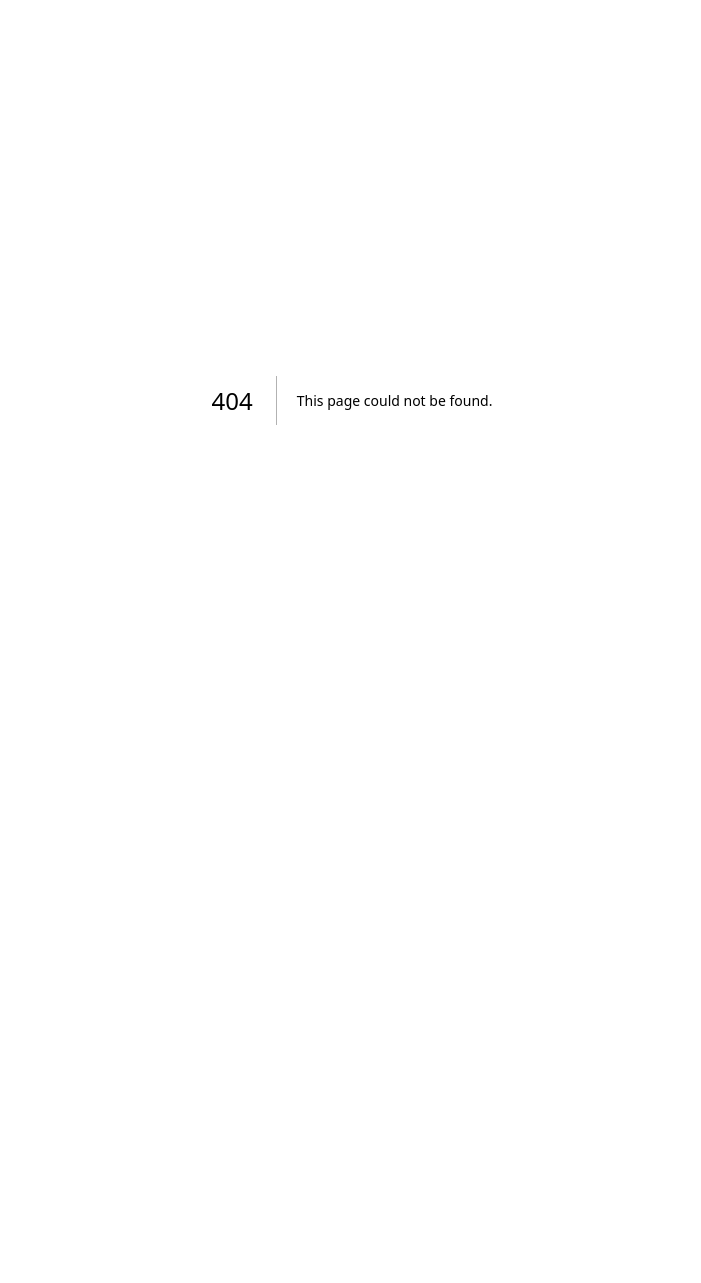
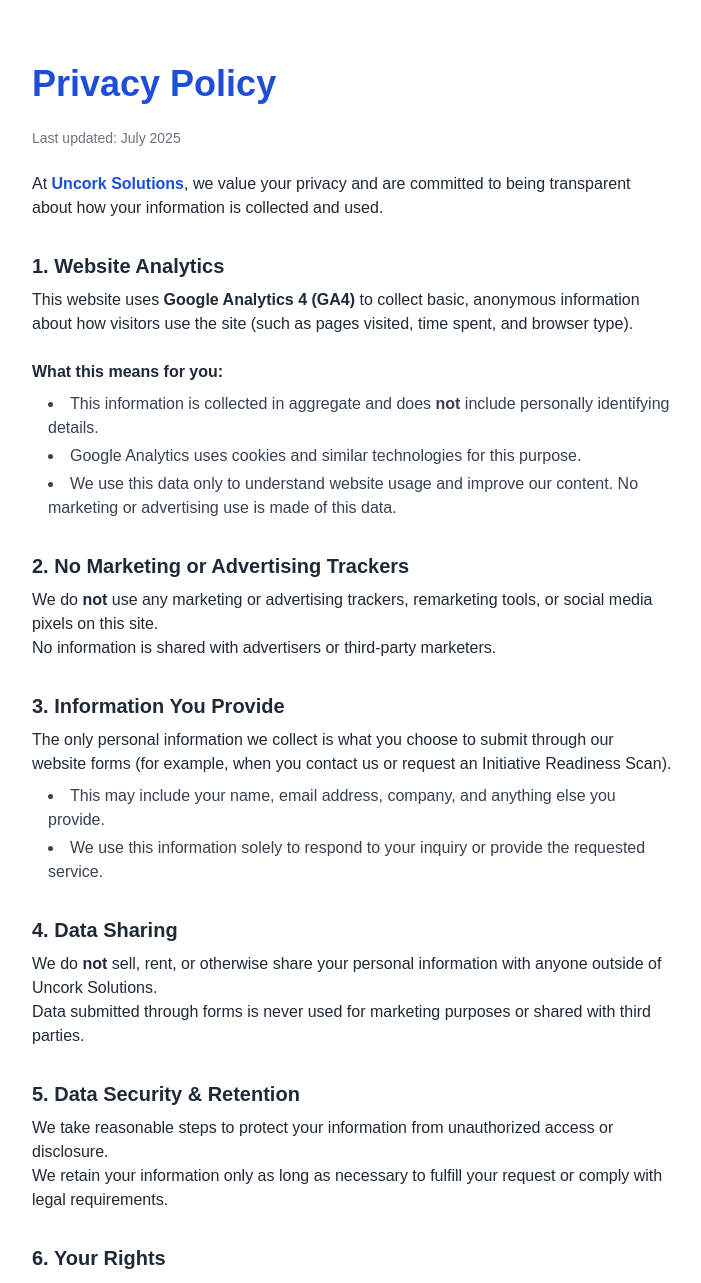
Before and after one commit to toviuncorksolutions/uncorksolutions-site, a Next.js app: page /privacy-policy in a window 1280 px wide. Before the commit this address had no page. Shown: the top 1283 px of the page, without its empty margins (288-989 px from the left). Before the commit the page ends 800 px from the top, so only its background shows below. Built offline with nearby package versions, Linux system fonts and the light colour scheme; a web font is replaced by a local one.

Commit message:
Added privacy policy page

```diff
--- /dev/null
+++ b/pages/privacy-policy.js
@@ -0,0 +1,103 @@
+import Head from 'next/head';
+
+export default function PrivacyPolicy() {
+  return (
+    <>
+      <Head>
+        <title>Privacy Policy – Uncork Solutions</title>
+        <meta
+          name="description"
+          content="How Uncork Solutions protects your privacy, including details on analytics and information submitted via our website."
+        />
+      </Head>
+
+      <main className="font-sans text-gray-800 w-full min-h-screen px-4 py-16 max-w-2xl mx-auto">
+        <h1 className="text-3xl md:text-4xl font-extrabold mb-6 text-blue-700">Privacy Policy</h1>
+        <div className="text-sm text-gray-500 mb-6">Last updated: July 2025</div>
+
+        <section className="mb-8">
+          <p>
+            At <span className="font-semibold text-blue-700">Uncork Solutions</span>, we value your privacy and are committed to being transparent about how your information is collected and used.
+          </p>
+        </section>
+
+        <section className="mb-8">
+          <h2 className="text-xl font-bold mb-2">1. Website Analytics</h2>
+          <p>
+            This website uses <span className="font-semibold">Google Analytics 4 (GA4)</span> to collect basic, anonymous information about how visitors use the site (such as pages visited, time spent, and browser type).
+            <br /><br />
+            <span className="font-semibold">What this means for you:</span>
+          </p>
+          <ul className="list-disc list-inside ml-4 mt-2 text-gray-700 space-y-1">
+            <li>This information is collected in aggregate and does <span className="font-semibold">not</span> include personally identifying details.</li>
+            <li>Google Analytics uses cookies and similar technologies for this purpose.</li>
+            <li>We use this data only to understand website usage and improve our content. No marketing or advertising use is made of this data.</li>
+          </ul>
+        </section>
+
+        <section className="mb-8">
+          <h2 className="text-xl font-bold mb-2">2. No Marketing or Advertising Trackers</h2>
+          <p>
+            We do <span className="font-semibold">not</span> use any marketing or advertising trackers, remarketing tools, or social media pixels on this site.
+            <br />
+            No information is shared with advertisers or third-party marketers.
+          </p>
+        </section>
+
+        <section className="mb-8">
+          <h2 className="text-xl font-bold mb-2">3. Information You Provide</h2>
+          <p>
+            The only personal information we collect is what you choose to submit through our website forms (for example, when you contact us or request an Initiative Readiness Scan).
+          </p>
+          <ul className="list-disc list-inside ml-4 mt-2 text-gray-700 space-y-1">
+            <li>This may include your name, email address, company, and anything else you provide.</li>
+            <li>We use this information solely to respond to your inquiry or provide the requested service.</li>
+          </ul>
+        </section>
+
+        <section className="mb-8">
+          <h2 className="text-xl font-bold mb-2">4. Data Sharing</h2>
+          <p>
+            We do <span className="font-semibold">not</span> sell, rent, or otherwise share your personal information with anyone outside of Uncork Solutions.
+            <br />
+            Data submitted through forms is never used for marketing purposes or shared with third parties.
+          </p>
+        </section>
+
+        <section className="mb-8">
+          <h2 className="text-xl font-bold mb-2">5. Data Security & Retention</h2>
+          <p>
+            We take reasonable steps to protect your information from unauthorized access or disclosure.
+            <br />
+            We retain your information only as long as necessary to fulfill your request or comply with legal requirements.
+          </p>
+        </section>
+
+        <section className="mb-8">
+          <h2 className="text-xl font-bold mb-2">6. Your Rights</h2>
+          <p>
+            You may request access to, correction of, or deletion of your personal information at any time by contacting us at{' '}
+            <a href="mailto:hello@uncorksolutions.com" className="text-blue-700 underline">hello@uncorksolutions.com</a>.
+          </p>
+        </section>
+
+        <section className="mb-8">
+          <h2 className="text-xl font-bold mb-2">7. Changes to This Policy</h2>
+          <p>
+            Any updates to our privacy practices will be posted on this page. Please check back periodically for the latest information.
+          </p>
+        </section>
+
+        <section className="mb-10">
+          <h2 className="text-xl font-bold mb-2">Questions?</h2>
+          <p>
+            If you have questions or concerns about how your information is handled, contact us at{' '}
+            <a href="mailto:hello@uncorksolutions.com" className="text-blue-700 underline">hello@uncorksolutions.com</a>.
+          </p>
+        </section>
+
+        <div className="text-gray-400 text-xs mt-12">Copyright &copy; {new Date().getFullYear()} Uncork Solutions.</div>
+      </main>
+    </>
+  );
+}
```
